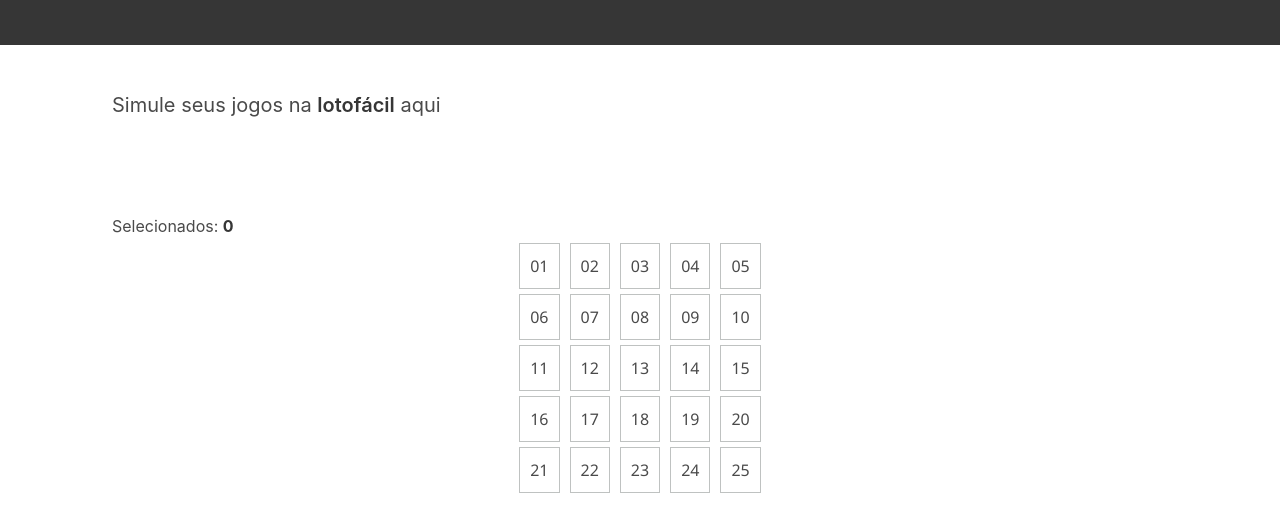
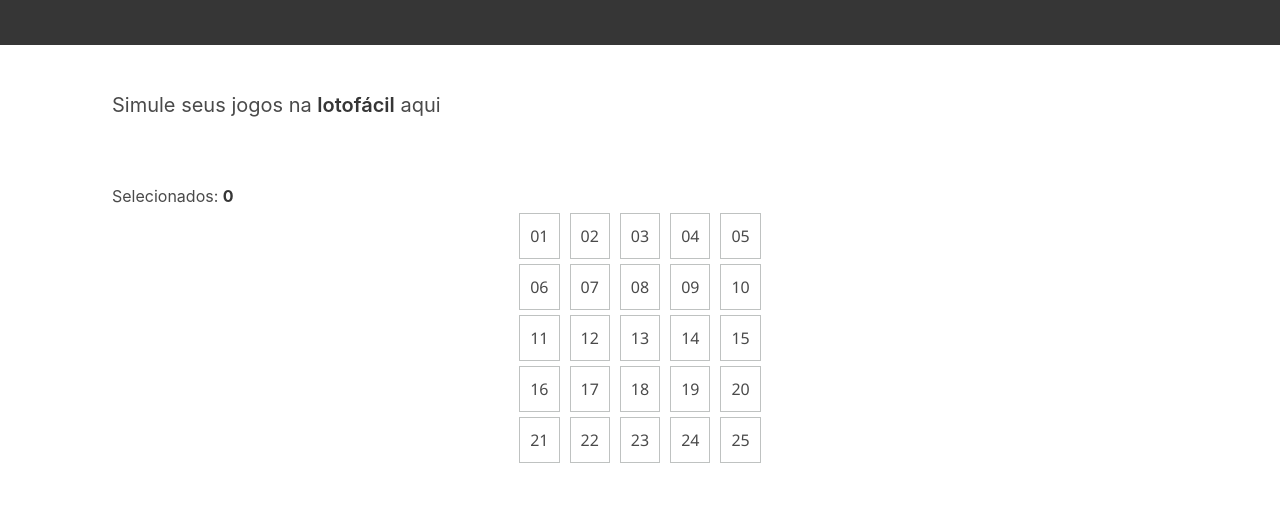
Before and after one commit to DanielSantanaa/lotofacil-simulator, a plain HTML site: page app/index.html in a window 1280 px wide. Shown: the part 87-618 px from the top of the page. Drawn offline with nearby package versions, Linux system fonts and the light colour scheme.

Commit message:
Update index.html

```diff
--- a/app/index.html
+++ b/app/index.html
@@ -24,7 +24,7 @@
           Simule seus jogos na <strong>lotofácil</strong> aqui
         </h2>
       </section>
-      <section class="section">
+      <section class="section section-margin">
         <div>Selecionados: <strong id="contagem"></strong></div>
         <div class="alert"></div>
         <div class="table-lotofacil">
```
